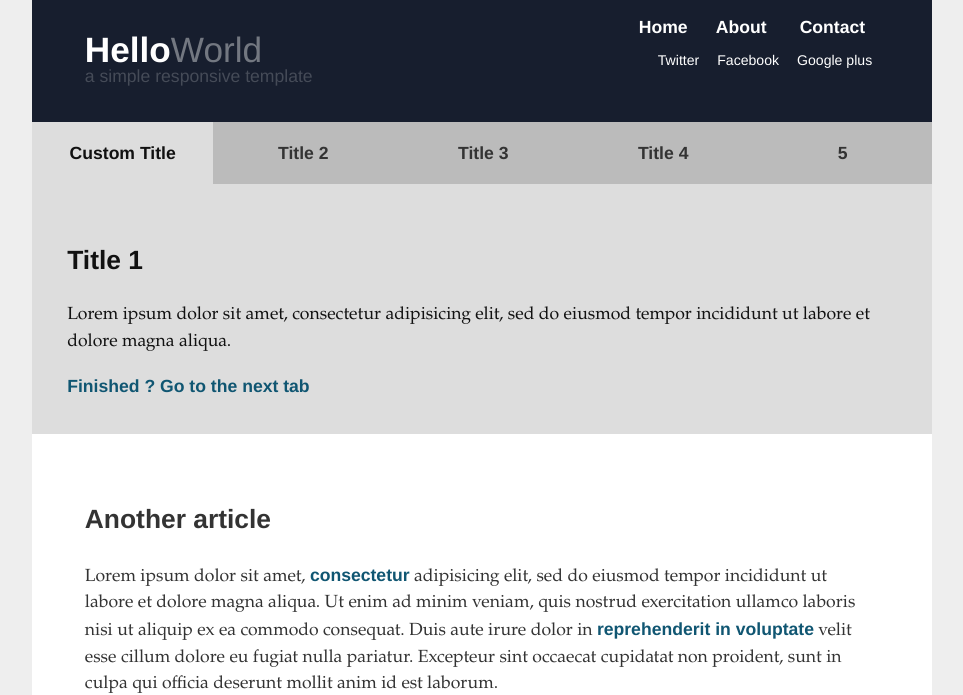
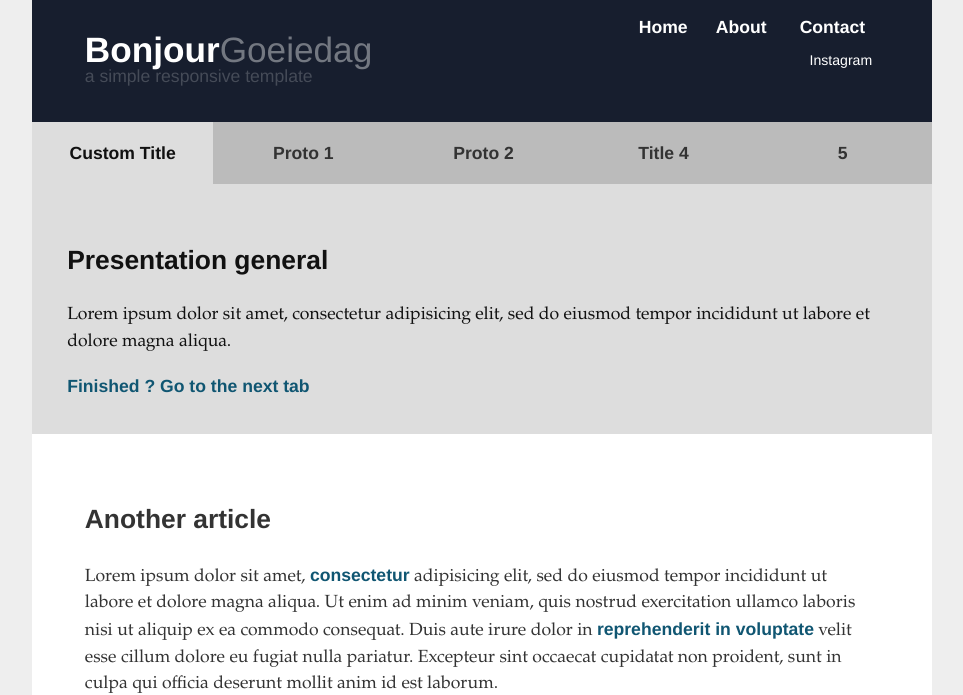
Before and after one commit to getgetstechno/spinalImmo, a plain HTML site: page index.html in a window 1280 px wide. Shown: the top 695 px of the page, without its empty margins (158-1121 px from the left). Drawn offline with Linux system fonts and the light colour scheme.

Commit message:
update 1

```diff
--- a/index.html
+++ b/index.html
@@ -1,28 +1,28 @@
 <!DOCTYPE html>
 <html lang="en">
 <head>
-<title>MLB Responsive</title>
+<title>SPINAL Immobilisation</title>
 <link rel="stylesheet" href="stylesheets/style.css" type="text/css">
 <meta name="viewport" content="width=device-width,initial-scale=1">
 </head>
 <body>
 <header>
   <nav> <a href="#">Home</a><a href="#">About</a> <a href="#">Contact</a>
-    <div> <a href="#">Twitter</a> <a href="#">Facebook</a> <a href="#">Google plus</a> </div>
+    <div> <a href="#">Instagram</a> </div>
   </nav>
-  <h1>Hello<span>World</span></h1>
+  <h1>Bonjour<span>Goeiedag</span></h1>
   <span>a simple responsive template</span> </header>
 <section id="tabs">
   <article data-title="Custom Title">
-    <h2>Title 1</h2>
+    <h2>Presentation general</h2>
     <p>Lorem ipsum dolor sit amet, consectetur adipisicing elit, sed do eiusmod tempor incididunt ut labore et dolore magna aliqua.</p>
     <a href="#" onClick="myTabs.next(); return false">Finished ? Go to the next tab</a> </article>
   <article>
-    <h2>Title 2</h2>
+    <h2>Proto 1</h2>
     <p>Lorem ipsum dolor sit amet, consectetur adipisicing elit, sed do eiusmod tempor incididunt ut labore et dolore magna aliqua. Ut enim ad minim veniam, quis nostrud exercitation ullamco laboris nisi ut aliquip ex ea commodo consequat. Duis aute irure dolor in reprehenderit in voluptate velit esse cillum dolore eu fugiat nulla pariatur. Excepteur sint occaecat cupidatat non proident, sunt in culpa qui officia deserunt mollit anim id est laborum.</p>
     <a href="#" onClick="myTabs.next(); return false">Come back to first tab</a> </article>
   <article>
-    <h2>Title 3</h2>
+    <h2>Proto 2</h2>
     <p>Duis aute irure dolor in reprehenderit in voluptate velit esse cillum dolore eu fugiat nulla pariatur. Excepteur sint occaecat cupidatat non proident, sunt in culpa qui officia deserunt mollit anim id est laborum.</p>
     <a href="#" onClick="myTabs.next(); return false">Come back to first tab</a> </article>
   <article>
```
